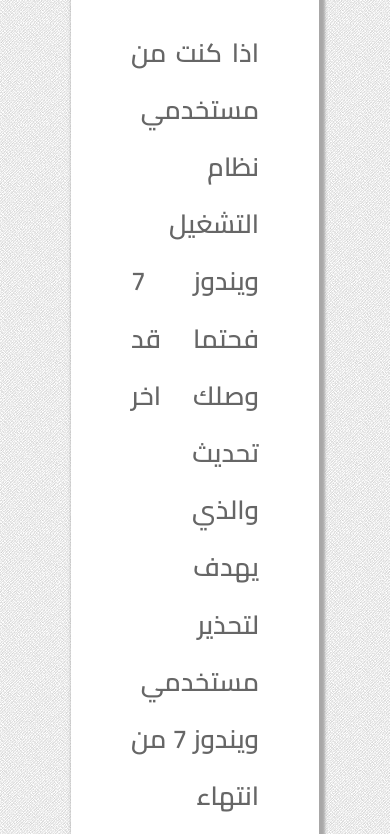
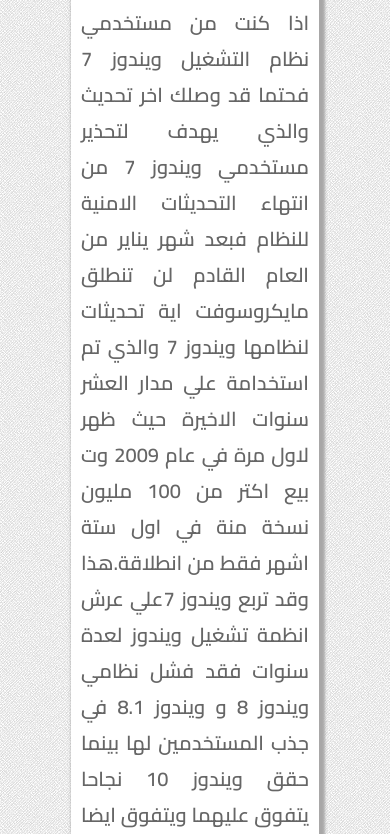
Before and after one commit to eng-hayam88/project_1, a plain HTML site: page detais-about-windows-7.html in a window 390 px wide. Shown: the part 379-1213 px from the top of the page. Drawn offline with nearby package versions, Linux system fonts and the light colour scheme.

Commit message:
Update style.css

```diff
--- a/css/style.css
+++ b/css/style.css
@@ -354,6 +354,15 @@ line-height: 2.2;
 .windows .image img{
     border-radius: 20px;
 }
+@media screen and (max-width:768px){
+    .windows .details p{
+        font-size: 20px;
+        line-height: 1.8;
+    }
+    .windows .details{
+        padding: 10px;
+    }
+}
 /* articls page */
 .page-foot nav{
     display: flex;
```
